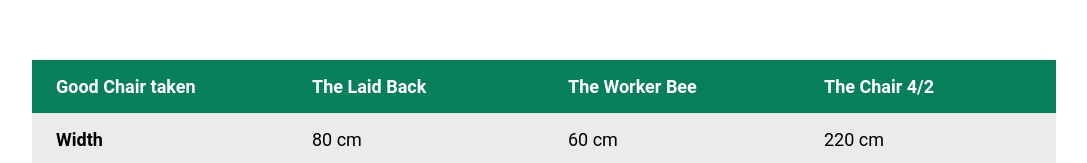
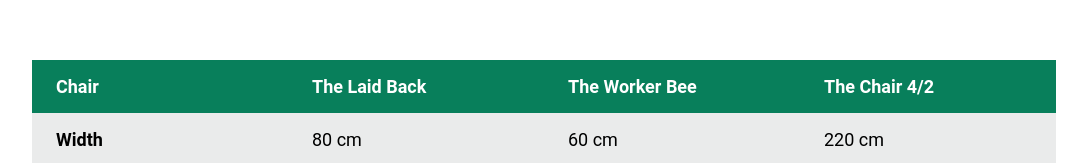
Before and after one commit to farhadjaman/table-component_test, a plain HTML site: page index.html in a window 1280 px wide. Shown: the part 208-371 px from the top of the page, without its empty margins (96-1183 px from the left). Drawn offline with nearby package versions, Linux system fonts and the light colour scheme.

Commit message:
chair changed

```diff
--- a/index.html
+++ b/index.html
@@ -16,7 +16,7 @@
      <table>
          <thead>
             <tr>
-                <th>Good Chair taken</th>
+                <th>Chair</th>
                 <th>The Laid Back</th>
                 <th>The Worker Bee</th>
                 <th>The Chair 4/2</th>
```
